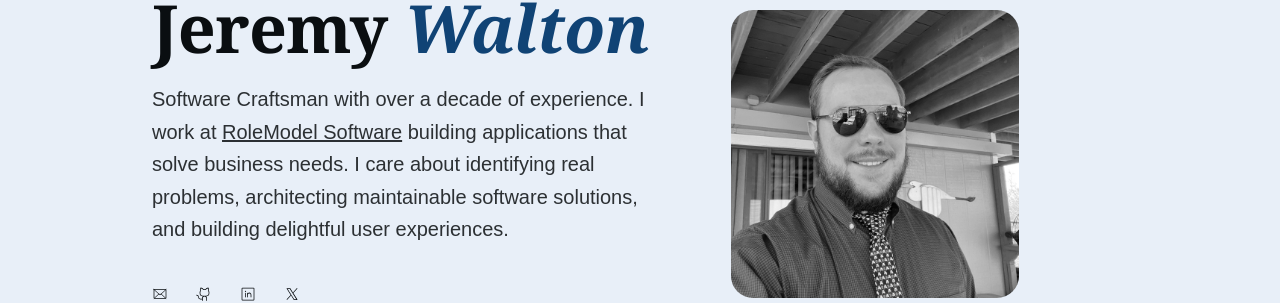
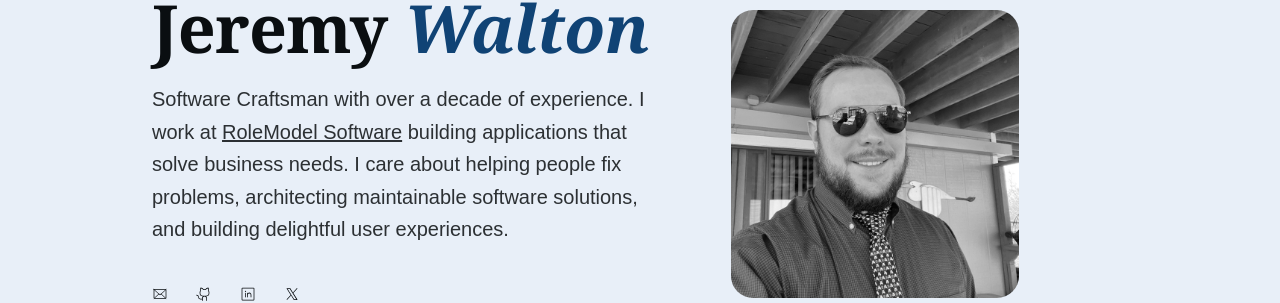
Before and after one commit to Jeremy-Walton/jeremy-walton.github.io, a React (Vite) app: page / in a window 1280 px wide. Shown: the part 109-412 px from the top of the page. Built offline with nearby package versions, Linux system fonts and the light colour scheme.

Commit message:
Tweak copy

```diff
--- a/src/components/intro-section.tsx
+++ b/src/components/intro-section.tsx
@@ -57,7 +57,7 @@ function Bio() {
       >
         RoleModel Software
       </a>{" "}
-      building applications that solve business needs. I care about identifying real problems, architecting maintainable software solutions, and building delightful user experiences.
+      building applications that solve business needs. I care about helping people fix problems, architecting maintainable software solutions, and building delightful user experiences.
     </p>
   );
 }
```
